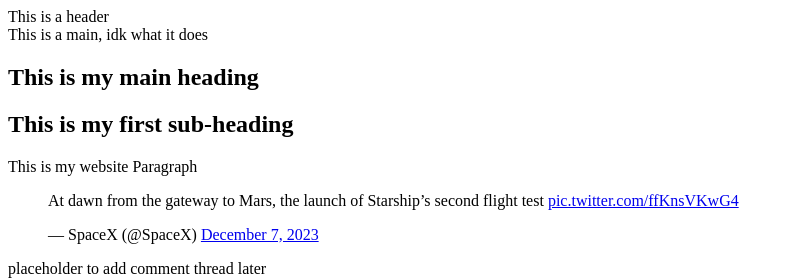
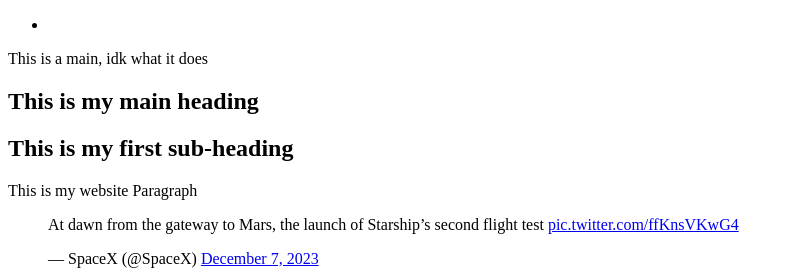
Before and after one commit to ofoe-a/My_First_Portfolio, a plain HTML site: page html_basic/index.html in a window 1280 px wide. Shown: the top 280 px of the page, without its empty margins (0-794 px from the left). Drawn offline with Linux system fonts and the light colour scheme.

Commit message:
delelted header text

```diff
--- a/html_basic/index.html
+++ b/html_basic/index.html
@@ -6,7 +6,13 @@
     <title>Document</title>
 </head>
 <body>
-    <header>This is a header</header>
+    <header>
+        <ul>
+            <li>
+                <a href="./tweets.html"></a>
+            </li>
+        </ul>
+    </header>
     <main>This is a main, idk what it does
         <article>
             <h1>This is my main heading</h1>
```
